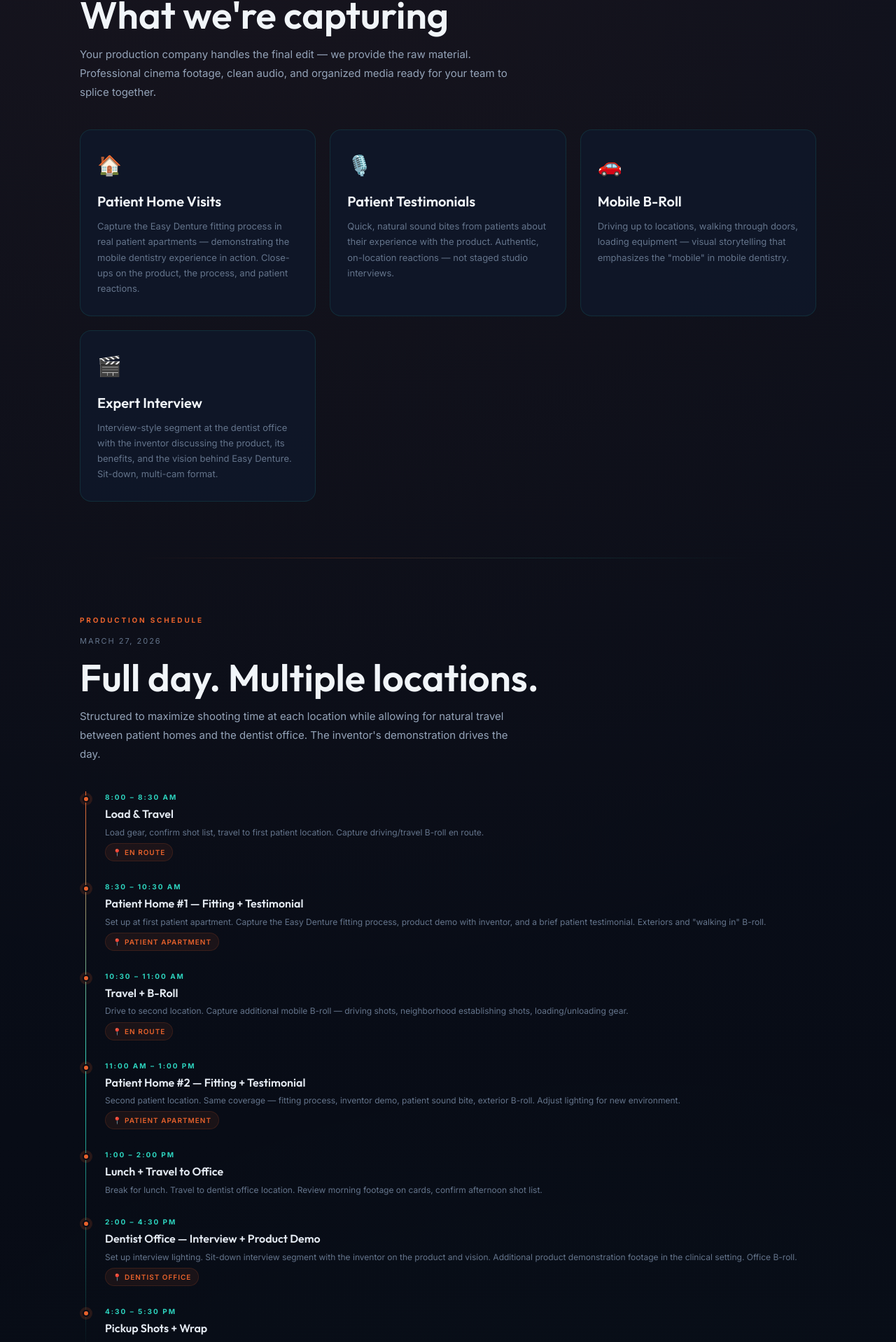
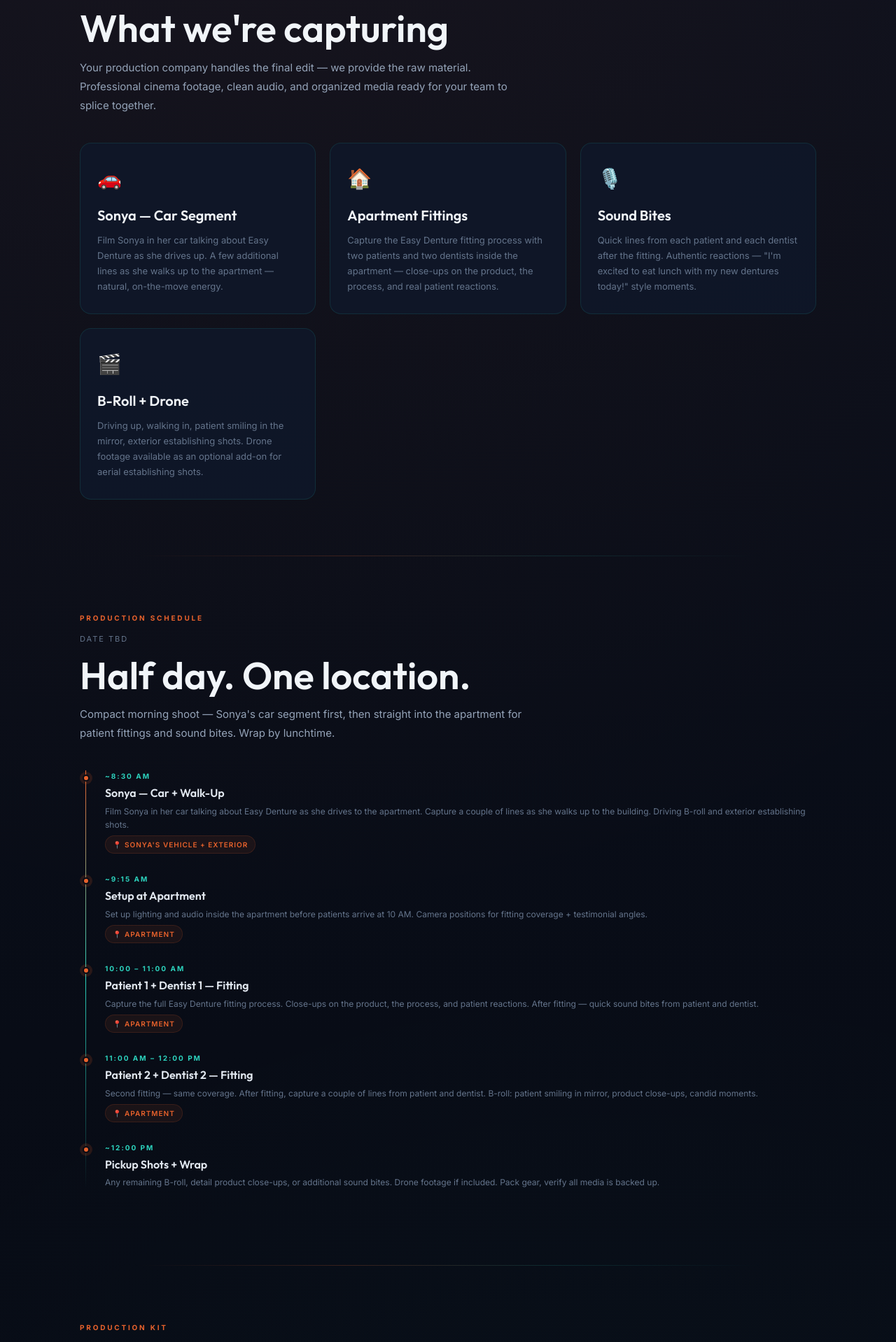
Before and after one commit to DanielSensual/Mediageekzquotes, a Next.js app: page /proposals/easy-denture in a window 1280 px wide. Shown: the part 878-2796 px from the top of the page at 70% size. Built offline with nearby package versions, Linux system fonts and the light colour scheme.

Commit message:
feat: update Easy Denture proposal — half-day car+apartment format, hide pricing until Monday

```diff
--- a/app/proposals/easy-denture/page.js
+++ b/app/proposals/easy-denture/page.js
@@ -683,7 +683,7 @@
                         Capture.<br /><em>Demonstrate.</em><br />Deliver.
                     </h1>
                     <p className="hero-subtitle">
-                        A full day of cinematic video production capturing the Easy Denture mobile dentistry experience — patient fittings, product demonstrations, and expert interviews across multiple locations.
+                        Cinematic video production capturing the Easy Denture mobile dentistry experience — from Sonya&apos;s car arrival to patient fittings and real testimonials, all in one morning.
                     </p>
 
                     <div className="hero-meta">
@@ -694,13 +694,13 @@
                         </div>
                         <div className="hero-stat">
                             <div className="hero-stat-label">Shoot Date</div>
-                            <div className="hero-stat-value">March 27</div>
-                            <div className="hero-stat-detail">8:00 AM – 5:30 PM</div>
+                            <div className="hero-stat-value">TBD</div>
+                            <div className="hero-stat-detail">Half-day — wrap by lunch</div>
                         </div>
                         <div className="hero-stat">
                             <div className="hero-stat-label">Format</div>
-                            <div className="hero-stat-value">Multi-Location</div>
-                            <div className="hero-stat-detail">Homes + dentist office</div>
+                            <div className="hero-stat-value">Car + Apartment</div>
+                            <div className="hero-stat-detail">Sonya arrival → patient fittings</div>
                         </div>
                         <div className="hero-stat">
                             <div className="hero-stat-label">Deliverable</div>
@@ -724,24 +724,24 @@
 
                     <div className="scope-grid">
                         <div className="scope-card">
+                            <div className="scope-icon">🚗</div>
+                            <h3>Sonya — Car Segment</h3>
+                            <p>Film Sonya in her car talking about Easy Denture as she drives up. A few additional lines as she walks up to the apartment — natural, on-the-move energy.</p>
+                        </div>
+                        <div className="scope-card">
                             <div className="scope-icon">🏠</div>
-                            <h3>Patient Home Visits</h3>
-                            <p>Capture the Easy Denture fitting process in real patient apartments — demonstrating the mobile dentistry experience in action. Close-ups on the product, the process, and patient reactions.</p>
+                            <h3>Apartment Fittings</h3>
+                            <p>Capture the Easy Denture fitting process with two patients and two dentists inside the apartment — close-ups on the product, the process, and real patient reactions.</p>
                         </div>
                         <div className="scope-card">
                             <div className="scope-icon">🎙️</div>
-                            <h3>Patient Testimonials</h3>
-                            <p>Quick, natural sound bites from patients about their experience with the product. Authentic, on-location reactions — not staged studio interviews.</p>
-                        </div>
-                        <div className="scope-card">
-                            <div className="scope-icon">🚗</div>
-                            <h3>Mobile B-Roll</h3>
-                            <p>Driving up to locations, walking through doors, loading equipment — visual storytelling that emphasizes the &quot;mobile&quot; in mobile dentistry.</p>
+                            <h3>Sound Bites</h3>
+                            <p>Quick lines from each patient and each dentist after the fitting. Authentic reactions — &quot;I&apos;m excited to eat lunch with my new dentures today!&quot; style moments.</p>
                         </div>
                         <div className="scope-card">
                             <div className="scope-icon">🎬</div>
-                            <h3>Expert Interview</h3>
-                            <p>Interview-style segment at the dentist office with the inventor discussing the product, its benefits, and the vision behind Easy Denture. Sit-down, multi-cam format.</p>
+                            <h3>B-Roll + Drone</h3>
+                            <p>Driving up, walking in, patient smiling in the mirror, exterior establishing shots. Drone footage available as an optional add-on for aerial establishing shots.</p>
                         </div>
                     </div>
                 </section>
@@ -752,53 +752,42 @@
                 <section className="ed-section reveal">
                     <div className="section-header">
                         <div className="section-label">Production Schedule</div>
-                        <div className="section-question">March 27, 2026</div>
-                        <h2 className="section-title">Full day. Multiple locations.</h2>
+                        <div className="section-question">Date TBD</div>
+                        <h2 className="section-title">Half day. One location.</h2>
                         <p className="section-desc">
-                            Structured to maximize shooting time at each location while allowing for natural travel between patient homes and the dentist office. The inventor&apos;s demonstration drives the day.
+                            Compact morning shoot — Sonya&apos;s car segment first, then straight into the apartment for patient fittings and sound bites. Wrap by lunchtime.
                         </p>
                     </div>
 
                     <div className="timeline">
                         <div className="timeline-block">
-                            <div className="timeline-time">8:00 – 8:30 AM</div>
-                            <div className="timeline-label">Load & Travel</div>
-                            <div className="timeline-desc">Load gear, confirm shot list, travel to first patient location. Capture driving/travel B-roll en route.</div>
-                            <div className="timeline-location">📍 En Route</div>
+                            <div className="timeline-time">~8:30 AM</div>
+                            <div className="timeline-label">Sonya — Car + Walk-Up</div>
+                            <div className="timeline-desc">Film Sonya in her car talking about Easy Denture as she drives to the apartment. Capture a couple of lines as she walks up to the building. Driving B-roll and exterior establishing shots.</div>
+                            <div className="timeline-location">📍 Sonya&apos;s Vehicle + Exterior</div>
                         </div>
                         <div className="timeline-block">
-                            <div className="timeline-time">8:30 – 10:30 AM</div>
-                            <div className="timeline-label">Patient Home #1 — Fitting + Testimonial</div>
-                            <div className="timeline-desc">Set up at first patient apartment. Capture the Easy Denture fitting process, product demo with inventor, and a brief patient testimonial. Exteriors and &quot;walking in&quot; B-roll.</div>
-                            <div className="timeline-location">📍 Patient Apartment</div>
+                            <div className="timeline-time">~9:15 AM</div>
+                            <div className="timeline-label">Setup at Apartment</div>
+                            <div className="timeline-desc">Set up lighting and audio inside the apartment before patients arrive at 10 AM. Camera positions for fitting coverage + testimonial angles.</div>
+                            <div className="timeline-location">📍 Apartment</div>
                         </div>
                         <div className="timeline-block">
-                            <div className="timeline-time">10:30 – 11:00 AM</div>
-                            <div className="timeline-label">Travel + B-Roll</div>
-                            <div className="timeline-desc">Drive to second location. Capture additional mobile B-roll — driving shots, neighborhood establishing shots, loading/unloading gear.</div>
-                            <div className="timeline-location">📍 En Route</div>
+                            <div className="timeline-time">10:00 – 11:00 AM</div>
+                            <div className="timeline-label">Patient 1 + Dentist 1 — Fitting</div>
+                            <div className="timeline-desc">Capture the full Easy Denture fitting process. Close-ups on the product, the process, and patient reactions. After fitting — quick sound bites from patient and dentist.</div>
+                            <div className="timeline-location">📍 Apartment</div>
                         </div>
                         <div className="timeline-block">
-                            <div className="timeline-time">11:00 AM – 1:00 PM</div>
-                            <div className="timeline-label">Patient Home #2 — Fitting + Testimonial</div>
-                            <div className="timeline-desc">Second patient location. Same coverage — fitting process, inventor demo, patient sound bite, exterior B-roll. Adjust lighting for new environment.</div>
-                            <div className="timeline-location">📍 Patient Apartment</div>
+                            <div className="timeline-time">11:00 AM – 12:00 PM</div>
+                            <div className="timeline-label">Patient 2 + Dentist 2 — Fitting</div>
+                            <div className="timeline-desc">Second fitting — same coverage. After fitting, capture a couple of lines from patient and dentist. B-roll: patient smiling in mirror, product close-ups, candid moments.</div>
+                            <div className="timeline-location">📍 Apartment</div>
                         </div>
                         <div className="timeline-block">
-                            <div className="timeline-time">1:00 – 2:00 PM</div>
-                            <div className="timeline-label">Lunch + Travel to Office</div>
-                            <div className="timeline-desc">Break for lunch. Travel to dentist office location. Review morning footage on cards, confirm afternoon shot list.</div>
-                        </div>
-                        <div className="timeline-block">
-                            <div className="timeline-time">2:00 – 4:30 PM</div>
-                            <div className="timeline-label">Dentist Office — Interview + Product Demo</div>
-                            <div className="timeline-desc">Set up interview lighting. Sit-down interview segment with the inventor on the product and vision. Additional product demonstration footage in the clinical setting. Office B-roll.</div>
-                            <div className="timeline-location">📍 Dentist Office</div>
-                        </div>
-                        <div className="timeline-block">
-                            <div className="timeline-time">4:30 – 5:30 PM</div>
+                            <div className="timeline-time">~12:00 PM</div>
                             <div className="timeline-label">Pickup Shots + Wrap</div>
-                            <div className="timeline-desc">Any remaining B-roll, detail product close-ups, or additional sound bites. Pack gear, verify all media is backed up.</div>
+                            <div className="timeline-desc">Any remaining B-roll, detail product close-ups, or additional sound bites. Drone footage if included. Pack gear, verify all media is backed up.</div>
                         </div>
                     </div>
                 </section>
```
